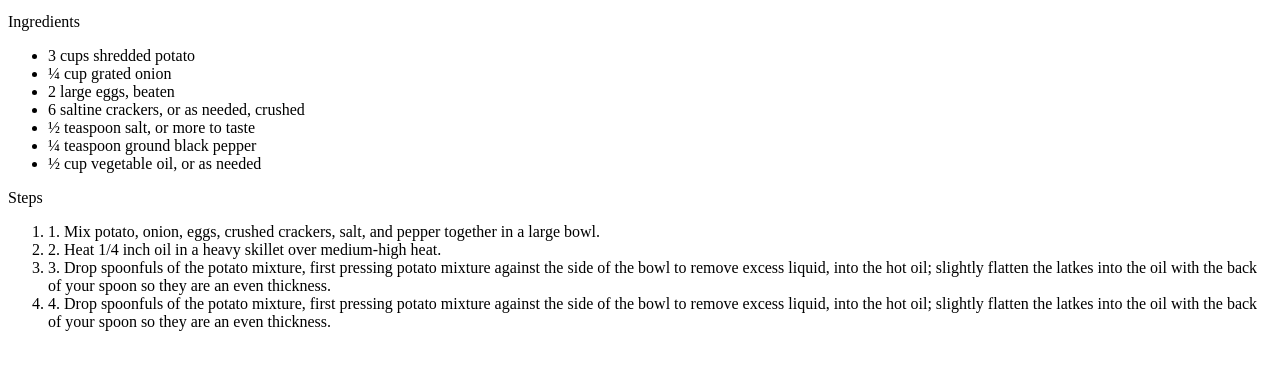
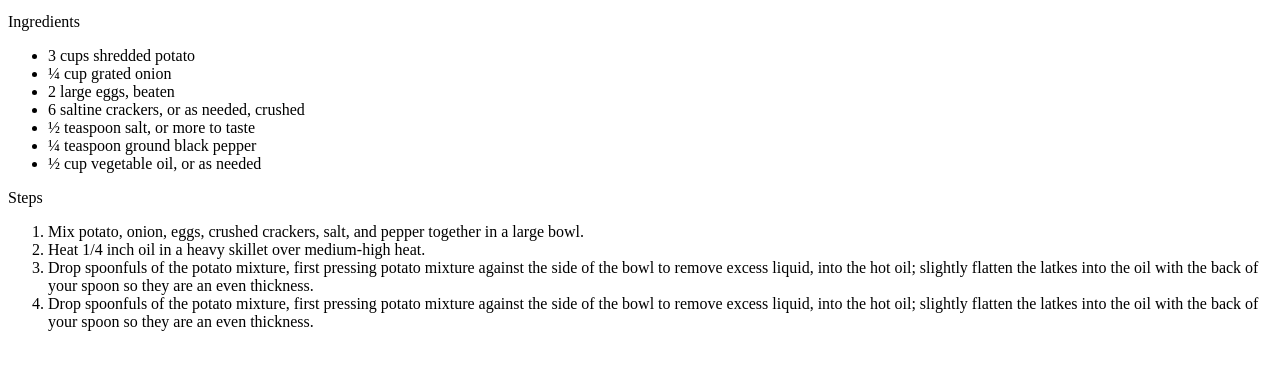
Before and after one commit to nkqz/odin-recipes, a plain HTML site: page recipes/latkes.html in a window 1280 px wide. Shown: the part 421-790 px from the top of the page. Drawn offline with Linux system fonts and the light colour scheme.

Commit message:
removed list numbers

```diff
--- a/recipes/latkes.html
+++ b/recipes/latkes.html
@@ -21,10 +21,10 @@
     </ul>
     <p>Steps</p>
     <ol>
-        <li>1. Mix potato, onion, eggs, crushed crackers, salt, and pepper together in a large bowl.  </li>
-        <li>2. Heat 1/4 inch oil in a heavy skillet over medium-high heat.  </li>
-        <li>3. Drop spoonfuls of the potato mixture, first pressing potato mixture against the side of the bowl to remove excess liquid, into the hot oil; slightly flatten the latkes into the oil with the back of your spoon so they are an even thickness.  </li>
-        <li>4. Drop spoonfuls of the potato mixture, first pressing potato mixture against the side of the bowl to remove excess liquid, into the hot oil; slightly flatten the latkes into the oil with the back of your spoon so they are an even thickness. </li>
+        <li>Mix potato, onion, eggs, crushed crackers, salt, and pepper together in a large bowl.  </li>
+        <li>Heat 1/4 inch oil in a heavy skillet over medium-high heat.  </li>
+        <li>Drop spoonfuls of the potato mixture, first pressing potato mixture against the side of the bowl to remove excess liquid, into the hot oil; slightly flatten the latkes into the oil with the back of your spoon so they are an even thickness.  </li>
+        <li>Drop spoonfuls of the potato mixture, first pressing potato mixture against the side of the bowl to remove excess liquid, into the hot oil; slightly flatten the latkes into the oil with the back of your spoon so they are an even thickness. </li>
     </ol>
 </body>
 </html>
```
Also changed, not shown: recipes/fudge.html (+3 -3 lines).
